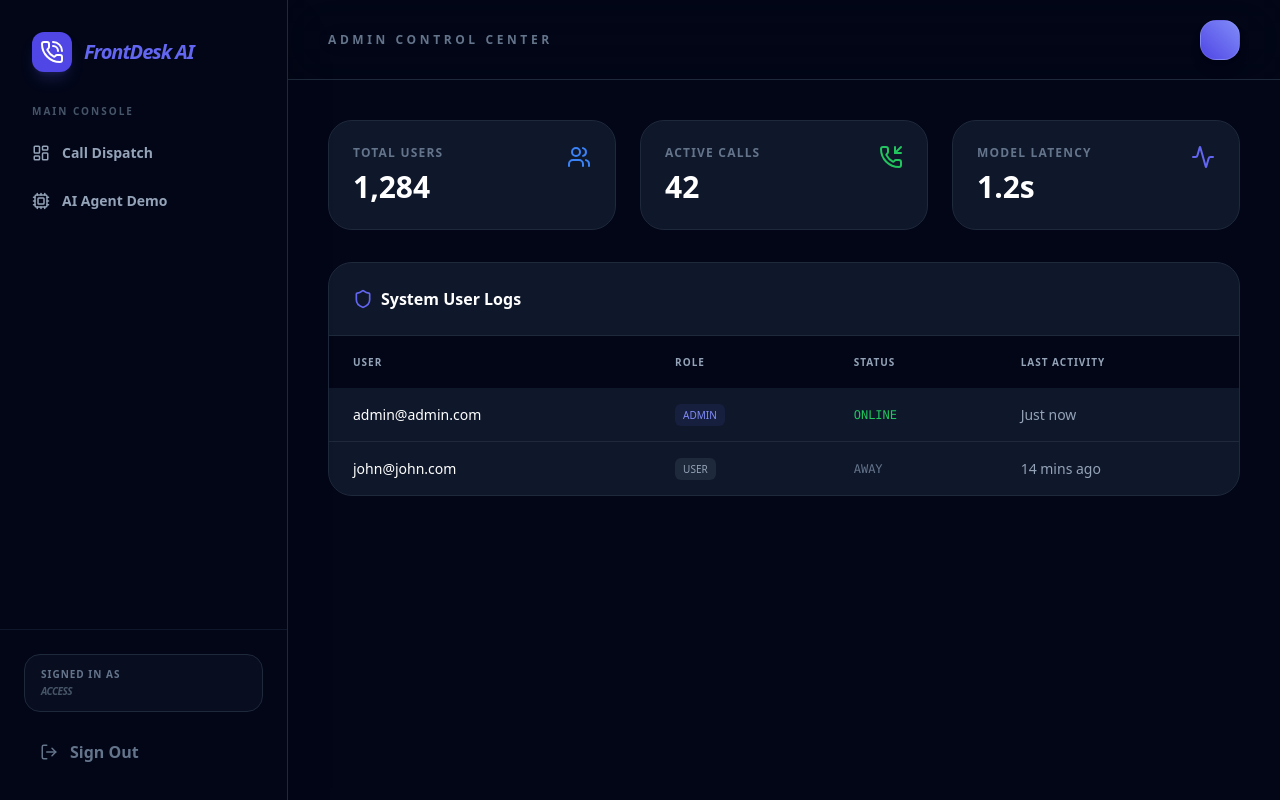
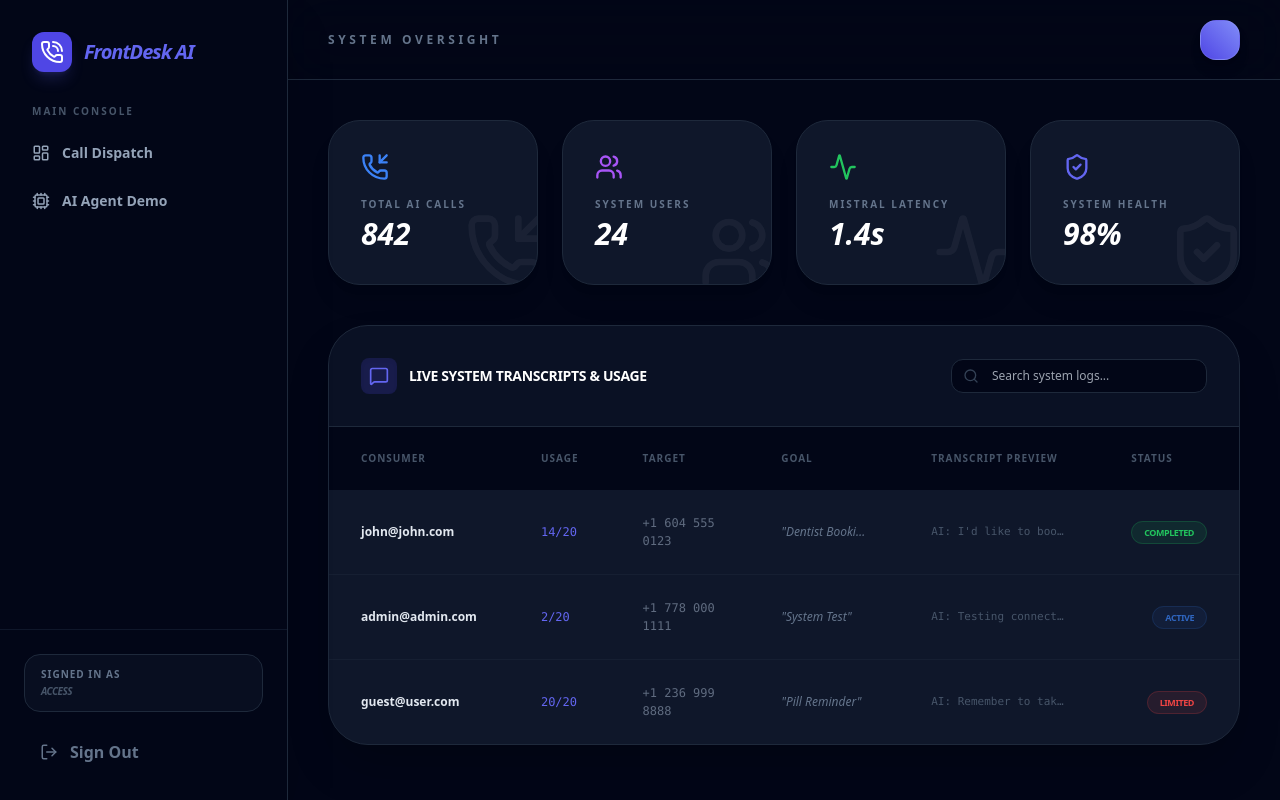
Before and after one commit to bduval15/ai-front-desk, a React (Create React App) app in the folder frontend/: page /admin in a window 1280 px wide. Built offline with nearby package versions, Linux system fonts and the light colour scheme.

Commit message:
added admin only pages and routes

```diff
--- a/frontend/src/components/Layout.js
+++ b/frontend/src/components/Layout.js
@@ -32,13 +32,11 @@ const Layout = ({ children, title }) => {
           </div>
 
           {isAdmin && (
-            <div className="animate-in fade-in slide-in-from-left-4 duration-500">
-              <p className="px-4 text-[10px] font-black text-indigo-500/70 uppercase tracking-[0.2em] mb-3">System Oversight</p>
-              <div className="space-y-1">
-                <Link to="/admin" className={`flex items-center gap-3 px-4 py-3 rounded-2xl transition-all ${location.pathname === '/admin' ? 'bg-indigo-600/10 text-indigo-400 border border-indigo-500/20' : 'text-slate-400 hover:bg-slate-900 hover:text-white'}`}>
-                    <ShieldAlert size={18} /> <span className="font-bold text-sm">Admin Dashboard</span>
+            <div className="mt-6 animate-in fade-in slide-in-from-left-4 duration-500">
+              <p className="px-4 text-[10px] font-black text-indigo-500 uppercase tracking-[0.2em] mb-3">System Oversight</p>
+              <Link to="/admin" className={`flex items-center gap-3 px-4 py-3.5 rounded-2xl transition-all ${location.pathname === '/admin' ? 'bg-indigo-600 text-white shadow-lg shadow-indigo-500/40' : 'text-slate-400 hover:bg-slate-900 hover:text-white'}`}>
+                <ShieldAlert size={20} /> <span className="font-bold">Admin Panel</span>
               </Link>
-              </div>
             </div>
           )}
         </nav>
--- a/frontend/src/pages/AdminDashboard.js
+++ b/frontend/src/pages/AdminDashboard.js
@@ -1,57 +1,81 @@
 import React from 'react';
 import Layout from '../components/Layout';
-import { Users, PhoneIncoming, Activity, Shield } from 'lucide-react';
+import { Users, PhoneIncoming, MessageSquare, Activity, Search, ShieldCheck } from 'lucide-react';
 
 const AdminDashboard = () => {
-  const stats = [
-    { label: 'Total Users', value: '1,284', icon: Users, color: 'text-blue-500' },
-    { label: 'Active Calls', value: '42', icon: PhoneIncoming, color: 'text-green-500' },
-    { label: 'Model Latency', value: '1.2s', icon: Activity, color: 'text-indigo-500' },
+  // Mock data representing what the Admin sees from the DB
+  const systemLogs = [
+    { id: 1, user: "john@john.com", usage: "14/20", phone: "+1 604 555 0123", goal: "Dentist Booking", transcript: "AI: I'd like to book for 2 PM...", status: "Completed" },
+    { id: 2, user: "admin@admin.com", usage: "2/20", phone: "+1 778 000 1111", goal: "System Test", transcript: "AI: Testing connection to Mistral...", status: "Active" },
+    { id: 3, user: "guest@user.com", usage: "20/20", phone: "+1 236 999 8888", goal: "Pill Reminder", transcript: "AI: Remember to take your meds...", status: "Limited" },
   ];
 
   return (
-    <Layout title="Admin Control Center">
-      <div className="grid grid-cols-1 md:grid-cols-3 gap-6 mb-8">
-        {stats.map((s, i) => (
-          <div key={i} className="bg-slate-900 border border-slate-800 p-6 rounded-3xl">
-            <div className="flex justify-between items-start">
-              <div>
-                <p className="text-slate-500 text-xs font-bold uppercase tracking-widest">{s.label}</p>
-                <h3 className="text-3xl font-black text-white mt-2">{s.value}</h3>
-              </div>
-              <s.icon className={s.color} size={24} />
-            </div>
+    <Layout title="System Oversight">
+      {/* Admin Quick Stats */}
+      <div className="grid grid-cols-1 md:grid-cols-4 gap-6 mb-10">
+        {[
+          { label: 'Total AI Calls', val: '842', icon: PhoneIncoming, color: 'text-blue-500' },
+          { label: 'System Users', val: '24', icon: Users, color: 'text-purple-500' },
+          { label: 'Mistral Latency', val: '1.4s', icon: Activity, color: 'text-green-500' },
+          { label: 'System Health', val: '98%', icon: ShieldCheck, color: 'text-indigo-500' },
+        ].map((stat, i) => (
+          <div key={i} className="bg-slate-900 border border-slate-800 p-8 rounded-[2rem] shadow-xl relative overflow-hidden group">
+             <div className="absolute -bottom-2 -right-2 opacity-5 group-hover:opacity-10 transition-opacity">
+                <stat.icon size={80} />
+             </div>
+             <stat.icon className={`${stat.color} mb-4`} size={28} />
+             <p className="text-slate-500 text-[10px] font-black uppercase tracking-[0.2em]">{stat.label}</p>
+             <h3 className="text-3xl font-black text-white mt-1 italic">{stat.val}</h3>
           </div>
         ))}
       </div>
 
-      <div className="bg-slate-900 border border-slate-800 rounded-3xl overflow-hidden">
-        <div className="p-6 border-b border-slate-800 flex items-center gap-2">
-          <Shield className="text-indigo-500" size={20} />
-          <h3 className="font-bold text-white">System User Logs</h3>
+      {/* GLOBAL LOGS TABLE */}
+      <div className="bg-slate-900 border border-slate-800 rounded-[2.5rem] overflow-hidden shadow-2xl">
+        <div className="p-8 border-b border-slate-800 flex justify-between items-center bg-slate-950/30">
+           <div className="flex items-center gap-3">
+              <div className="p-2 bg-indigo-600/20 rounded-lg text-indigo-500 shadow-inner"><MessageSquare size={20} /></div>
+              <h3 className="font-black text-white tracking-tight uppercase text-sm">Live System Transcripts & Usage</h3>
+           </div>
+           <div className="relative flex items-center">
+              <Search className="absolute left-3 text-slate-700" size={16} />
+              <input type="text" placeholder="Search system logs..." className="bg-slate-950 border border-slate-800 rounded-xl pl-10 pr-4 py-2 text-xs outline-none focus:border-indigo-500 transition-all w-64 text-white" />
+           </div>
         </div>
-        <table className="w-full text-left text-sm text-slate-400">
-          <thead className="bg-slate-950 text-[10px] uppercase font-bold tracking-widest">
+
+        <table className="w-full text-left">
+          <thead className="bg-slate-950 text-slate-600 text-[10px] uppercase font-black tracking-widest">
             <tr>
-              <th className="px-6 py-4">User</th>
-              <th className="px-6 py-4">Role</th>
-              <th className="px-6 py-4">Status</th>
-              <th className="px-6 py-4">Last Activity</th>
+              <th className="px-8 py-6">Consumer</th>
+              <th className="px-8 py-6">Usage</th>
+              <th className="px-8 py-6">Target</th>
+              <th className="px-8 py-6">Goal</th>
+              <th className="px-8 py-6">Transcript Preview</th>
+              <th className="px-8 py-6">Status</th>
             </tr>
           </thead>
-          <tbody className="divide-y divide-slate-800">
-            <tr>
-              <td className="px-6 py-4 text-white">admin@admin.com</td>
-              <td className="px-6 py-4"><span className="bg-indigo-500/10 text-indigo-400 px-2 py-1 rounded-md text-[10px]">ADMIN</span></td>
-              <td className="px-6 py-4 text-green-500 font-medium font-mono text-xs">ONLINE</td>
-              <td className="px-6 py-4">Just now</td>
-            </tr>
-            <tr>
-              <td className="px-6 py-4 text-white">john@john.com</td>
-              <td className="px-6 py-4"><span className="bg-slate-800 text-slate-400 px-2 py-1 rounded-md text-[10px]">USER</span></td>
-              <td className="px-6 py-4 text-slate-500 font-medium font-mono text-xs">AWAY</td>
-              <td className="px-6 py-4">14 mins ago</td>
-            </tr>
+          <tbody className="text-[12px] text-slate-400 divide-y divide-slate-800/50">
+            {systemLogs.map((log) => (
+              <tr key={log.id} className="hover:bg-indigo-500/[0.03] transition-colors group">
+                <td className="px-8 py-6 font-bold text-slate-200">{log.user}</td>
+                <td className="px-8 py-6 font-mono text-indigo-500">{log.usage}</td>
+                <td className="px-8 py-6 font-mono opacity-60">{log.phone}</td>
+                <td className="px-8 py-6 max-w-[150px] truncate italic text-slate-500 group-hover:text-slate-300">"{log.goal}"</td>
+                <td className="px-8 py-6 max-w-[200px]">
+                  <p className="truncate text-slate-600 font-mono text-[11px]">{log.transcript}</p>
+                </td>
+                <td className="px-8 py-6 text-right">
+                  <span className={`px-3 py-1 rounded-full text-[9px] font-black border uppercase tracking-tighter ${
+                    log.status === 'Completed' ? 'bg-green-500/10 text-green-500 border-green-500/20' :
+                    log.status === 'Active' ? 'bg-blue-500/10 text-blue-500 border-blue-500/20 animate-pulse' :
+                    'bg-red-500/10 text-red-500 border-red-500/20'
+                  }`}>
+                    {log.status}
+                  </span>
+                </td>
+              </tr>
+            ))}
           </tbody>
         </table>
       </div>
```
Also changed, not shown: frontend/src/pages/Dashboard.js (+56 -22 lines). Lines whose indentation alone changed are shown as unchanged.
